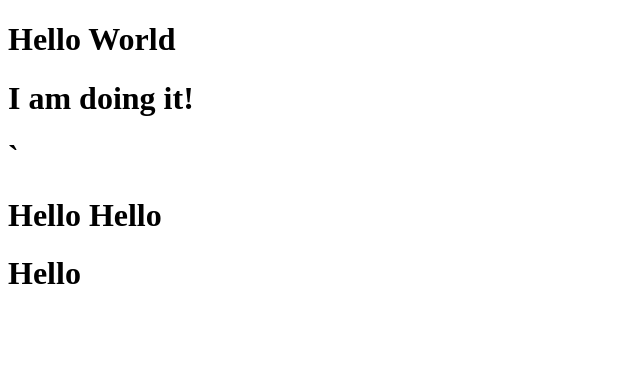
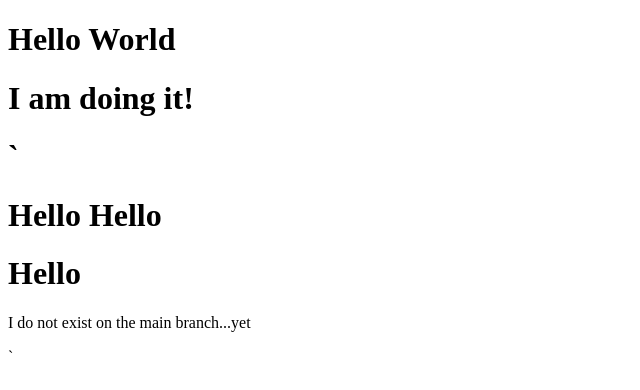
Before and after one commit to Nardos2020/git-branch-practice, a plain HTML site: page index.html in a window 1280 px wide. Shown: the whole page, without its empty margins (0-640 px from the left). Drawn offline with Linux system fonts and the light colour scheme.

Commit message:
frist-branch modified

```diff
--- a/index.html
+++ b/index.html
@@ -11,6 +11,7 @@
         <h1>I am doing it!<h1>`
             <h1>Hello Hello</h1>
             <h1>Hello </h1>
+            <p>I do not exist on the main branch...yet</p>`
 
 </body>
 </html>
```
